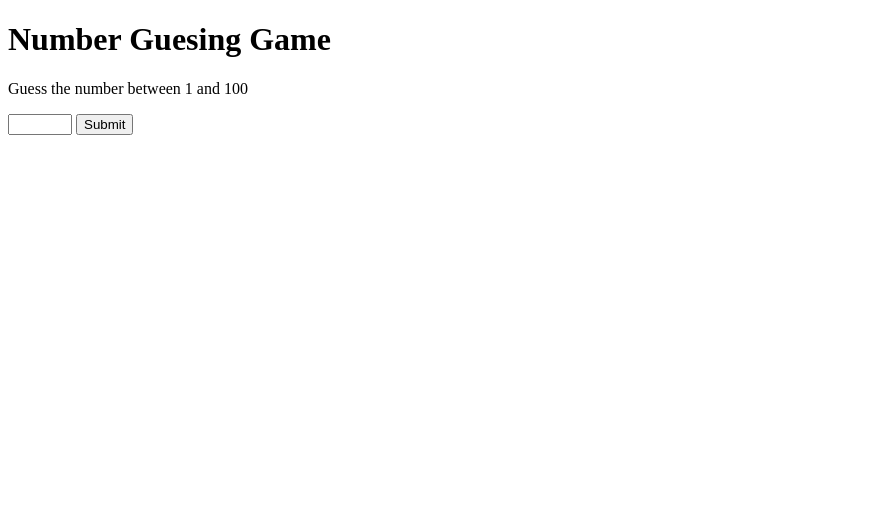
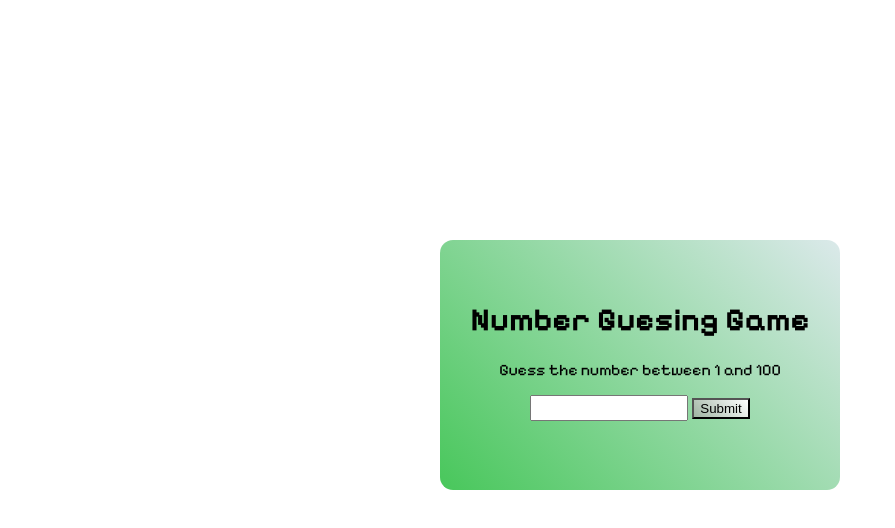
Before and after one commit to DavyMcDick/Game, a plain HTML site: page h.html in a window 1280 px wide. Shown: the whole page, without its empty margins (0-895 px from the left). Drawn offline with Linux system fonts and the light colour scheme.

Commit message:
Update h.html

```diff
--- a/h.html
+++ b/h.html
@@ -4,7 +4,7 @@
   <meta charset="UTF-8">
   <meta name="viewport" content="width=device-width, initial-scale=1.0">
   <title>Number Guessing Game</title>
-  <link rel="stylesheet" href="ss.css">
+  <link rel="stylesheet" href="c.css">
   <link rel="preconnect" href="https://fonts.googleapis.com">
 <link rel="preconnect" href="https://fonts.gstatic.com" crossorigin>
 <link href="https://fonts.googleapis.com/css2?family=PT+Serif:ital,wght@0,400;0,700;1,400;1,700&family=Pixelify+Sans:wght@400..700&display=swap" rel="stylesheet">
```
